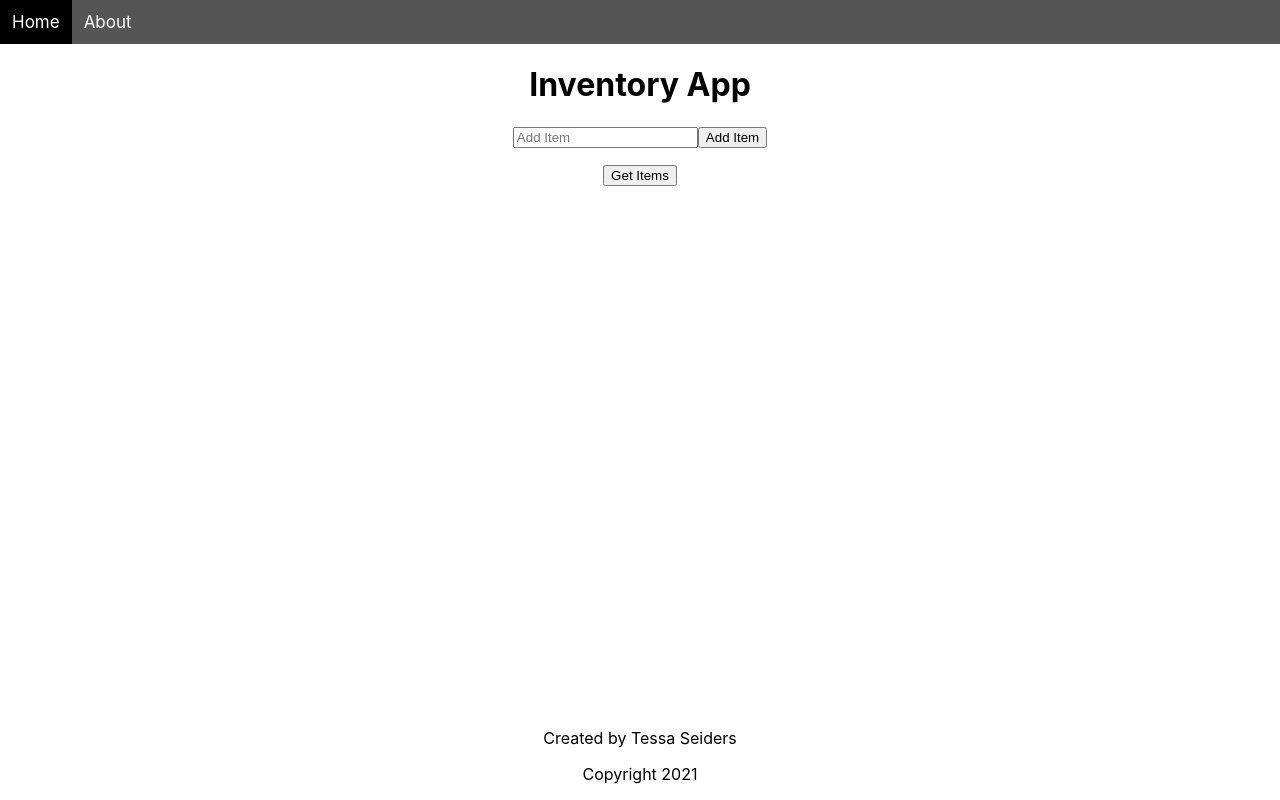
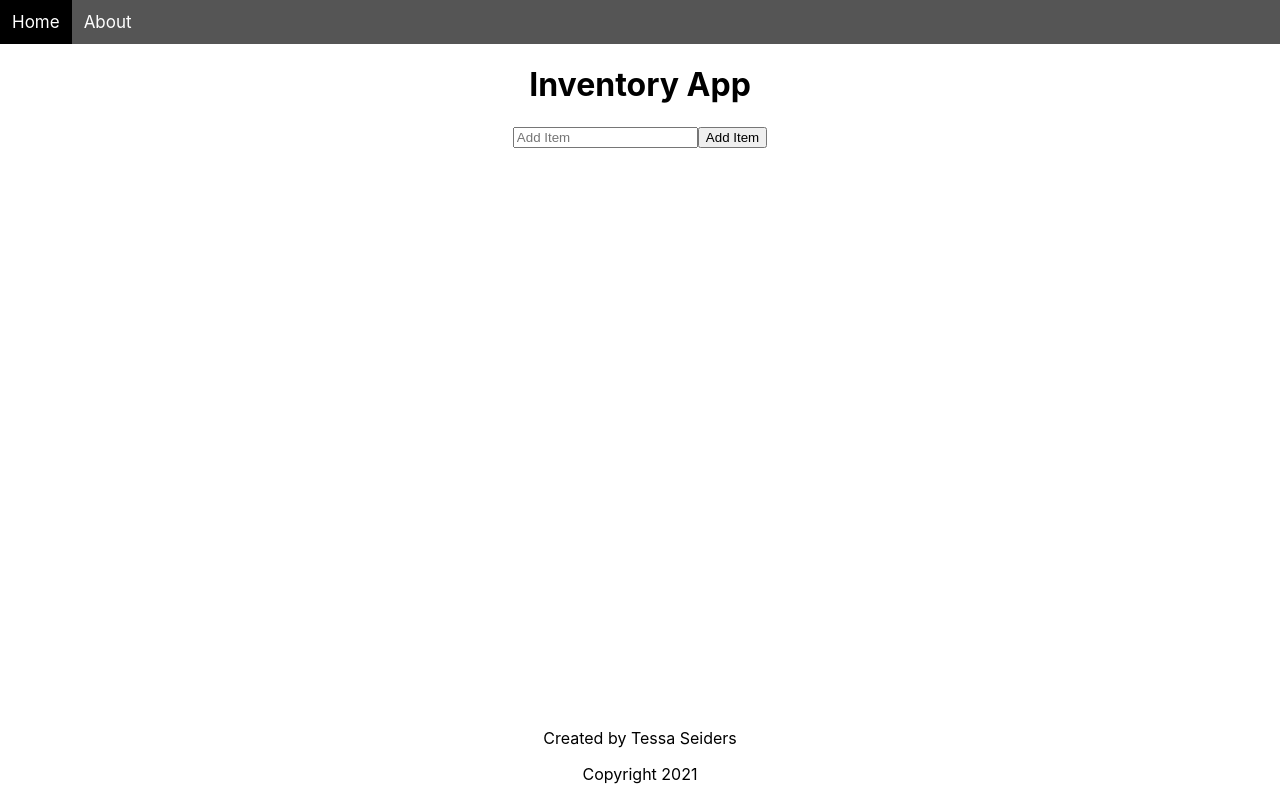
Before and after one commit to Captain-JoJo/inventory-ui-v2-addDB, a React (Create React App) app: page / in a window 1280 px wide. Built offline with nearby package versions, Linux system fonts and the light colour scheme.

Commit message:
added published branch

```diff
--- a/src/components/App.js
+++ b/src/components/App.js
@@ -1,7 +1,6 @@
 import NavBar from './navbar/NavBar'
 import Header from './header/Header'
 import Inventory from './inventory/Inventory'
-import Details from './inventory/Details'
 import Footer from './footer/Footer'
 
 function App() {
@@ -10,7 +9,6 @@ function App() {
       <NavBar />
       <Header />
       <Inventory />
-      <Details />
       <Footer />
     </div>
   );
```
Also changed, not shown: 19 other files (tests, documents, lock files or other folders).
